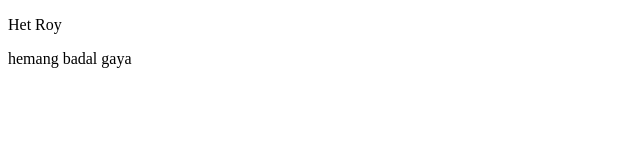
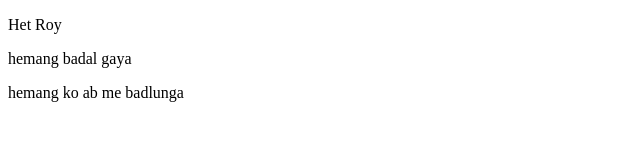
Before and after one commit to jaintulya/groupproject, a plain HTML site: page fileH.html in a window 1280 px wide. Shown: the whole page, without its empty margins (0-640 px from the left). Drawn offline with Linux system fonts and the light colour scheme.

Commit message:
Updated hemang ko badlunga

```diff
--- a/fileH.html
+++ b/fileH.html
@@ -8,5 +8,6 @@
 <body>
     <p>Het Roy</p>
     <p>hemang badal gaya</p>
+    <p>hemang ko ab me badlunga</p>
 </body>
 </html>
```
